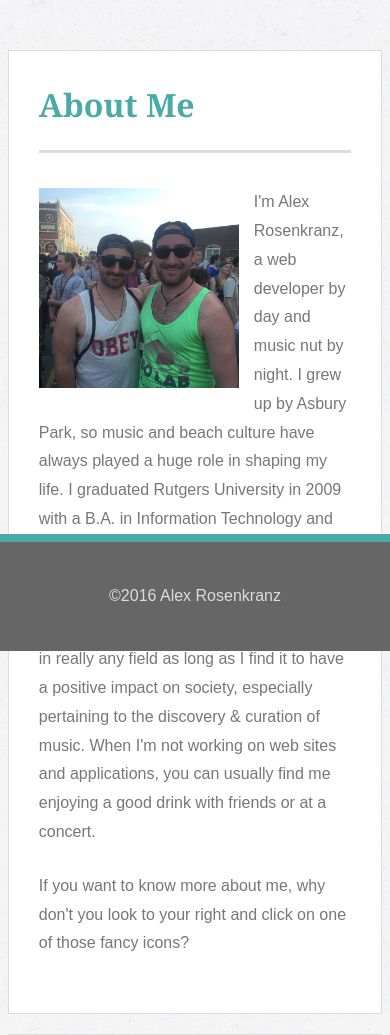
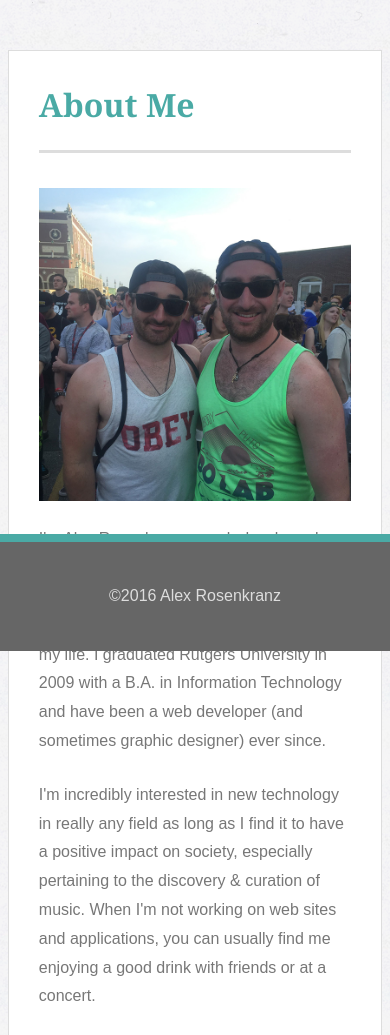
Before and after one commit to alexrosenkranz/Responsive-Portfolio, a PHP site: page / in a window 390 px wide. Shown: the part 193-1228 px from the top of the page. Run offline with PHP 8.4, Linux system fonts and the light colour scheme.

Commit message:
fixed about page image

```diff
--- a/assets/css/styles.css
+++ b/assets/css/styles.css
@@ -333,6 +333,11 @@ input[type="submit"]:hover {
   	padding: 0 50px;
   }
 
+  img.bio-pic {
+	float: none;
+	max-width: 100%;
+}
+
   /* PORTFOLIO STYLES */
   li.portfolio-item{
   	width: 100%;
```
